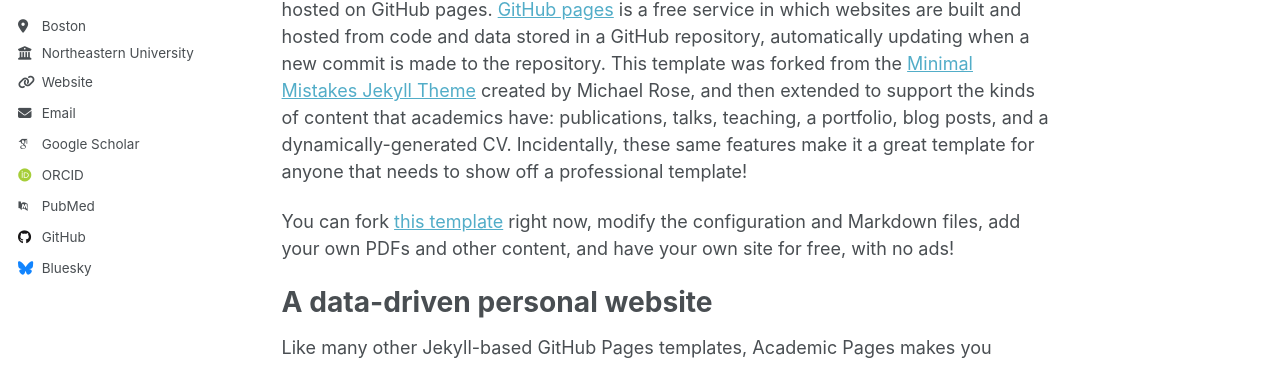
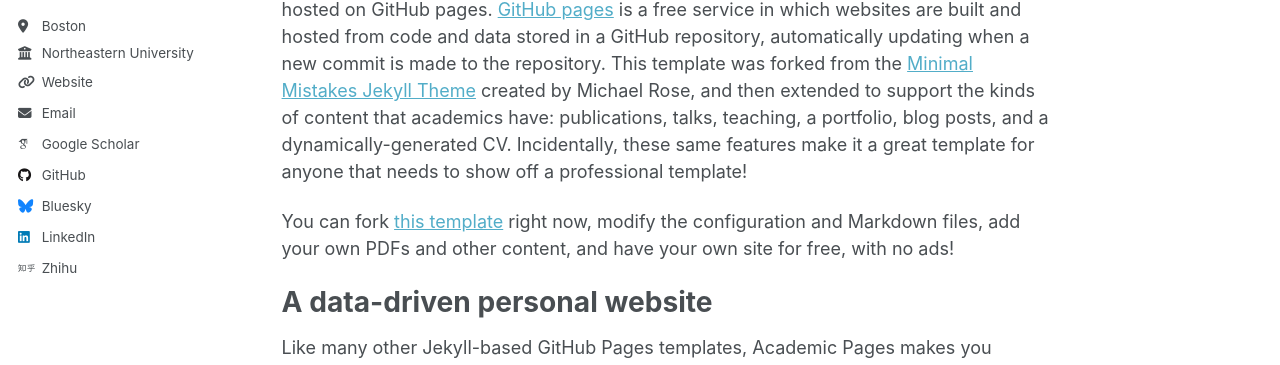
Before and after one commit to dejin-wang/dejin-wang.github.io, a Jekyll site: the page built from _pages/about.md, in a window 1280 px wide. Shown: the part 435-800 px from the top of the page. Built offline with Jekyll 4.4.1, drawn with Linux system fonts in a browser that asks for light colours; some web fonts are replaced; a script that is not in the unit is left out; part of the change alters nothing that is shown.

Commit message:
Update URLs for Google Scholar, ORCID, LinkedIn, and Zhihu

```diff
--- a/_config.yml
+++ b/_config.yml
@@ -42,12 +42,12 @@ author:
   # Academic websites
   academia         : # URL
   arxiv            : # URL - Update with the correct link to your profile
-  googlescholar    : "https://scholar.google.com/citations?user=PS_CX0AAAAAJ"
+  googlescholar    : "https://scholar.google.com/citations?user=2vMnqO4AAAAJ&hl"
   inspire-hep      : # URL
   impactstory      : # URL
-  orcid            : "https://orcid.org/yourorcidurl"
+  orcid            : #
   semantic         : # URL
-  pubmed           : "https://www.ncbi.nlm.nih.gov/pubmed/?term=john+snow"
+  pubmed           : #
   researchgate     : # URL
   scopus           : # URL
 
@@ -55,7 +55,7 @@ author:
   bitbucket        : # Username - Update with your username on the site
   codepen          : # Username
   dribbble         : # Username
-  github           : "academicpages"
+  github           : "https://github.com/dejin-wang"
   kaggle           : # Username
   stackoverflow    : # User number or user number and name (i.e., use "1" or "1/jeff-atwood")
 
@@ -70,7 +70,7 @@ author:
   keybase          : # Username
   instagram        : # Username
   lastfm           : # Username
-  linkedin         : # Username
+  linkedin         : "https://www.linkedin.com/in/dejin-wang-a462b2299/"
   mastodon         : # URL
   medium           : # URL
   pinterest        : # Username
@@ -84,7 +84,7 @@ author:
   wikipedia        : # Username
   xing             : # Username
   youtube          : # Username
-  zhihu            : # Username
+  zhihu            : "https://www.zhihu.com/people/dawn-42-46-69"
 
 # Publication Category - The following the list of publication categories and their headings
 publication_category:
```
